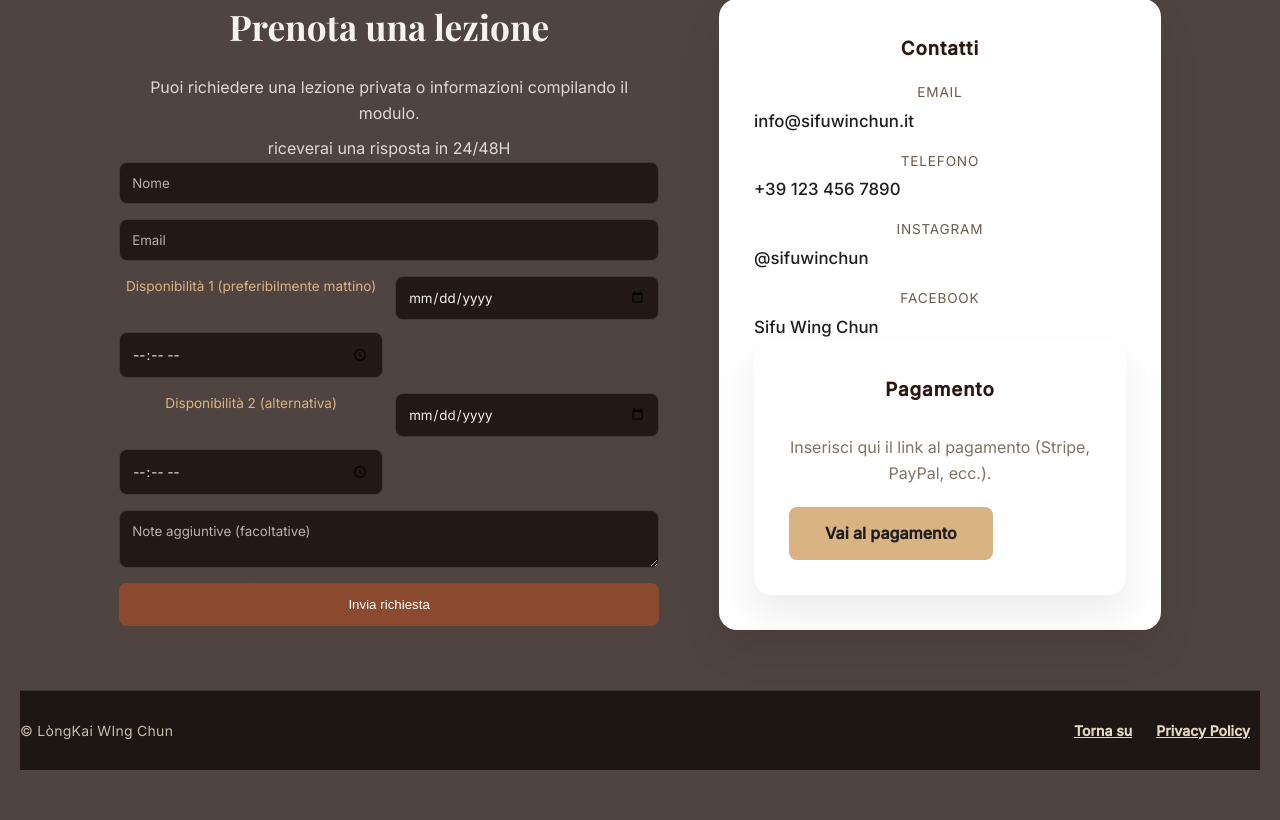
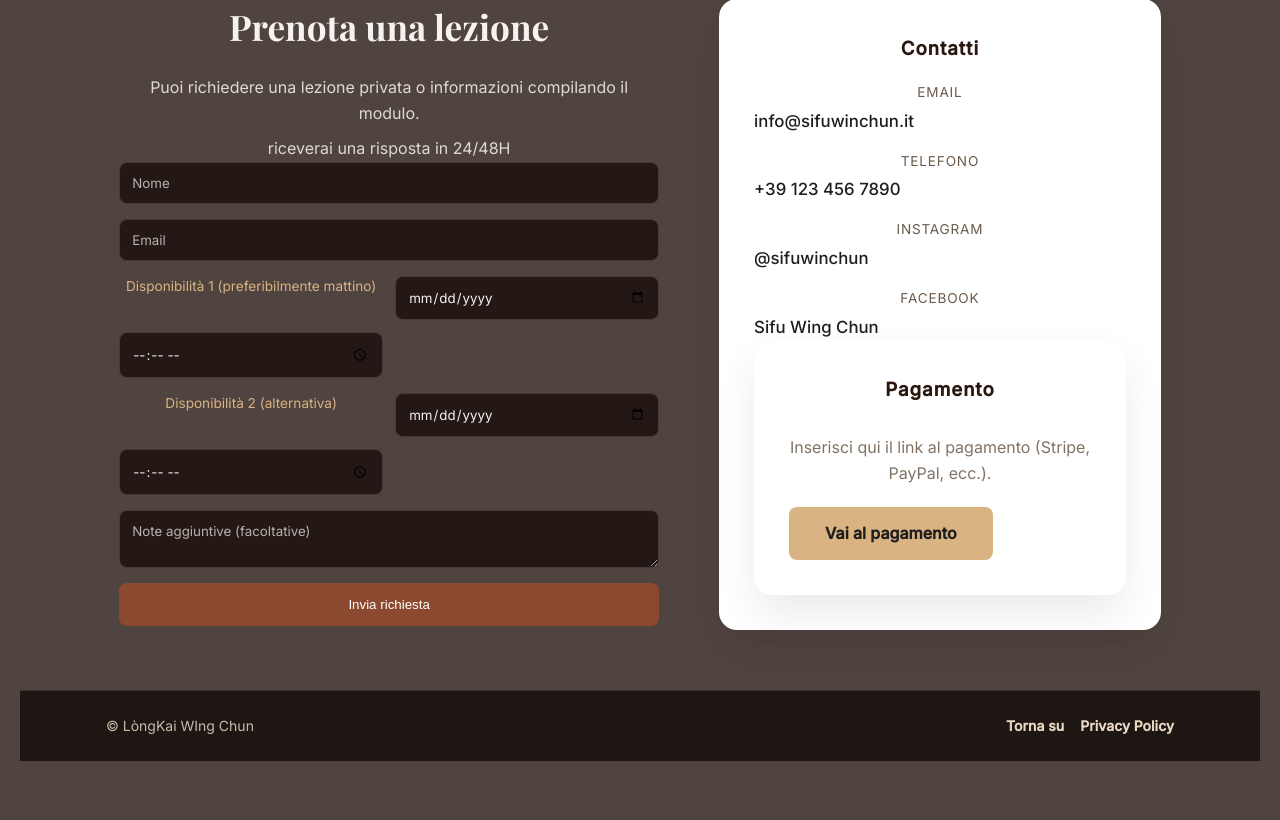
Before and after one commit to hsagency587/LONGKAI2, a PHP site: page / in a window 1280 px wide. Shown: the part 2492-3312 px from the top of the page. After the commit the page ends 3253 px from the top, so only its background shows below. Run offline with PHP 8.4, Linux system fonts and the light colour scheme.

Commit message:
Update styles.css

```diff
--- a/css/styles.css
+++ b/css/styles.css
@@ -319,46 +319,58 @@ h2 {
 .contact-list a:hover::after {
   width: 100%;
 }
-/* ========== Footer Banner Semplice ========== */
+/* ========== Footer full width, semplice ========== */
 
 .footer {
-  background: #1e1612;           /* marrone scuro caldo */
+  width: 100%;
+  background: #1e1612; /* scuro caldo */
   color: #e7d7c3;
-  padding: 28px 0;
-  border-top: 1px solid rgba(255,255,255,0.12);
+  padding: 24px 0;
+  border-top: 1px solid rgba(255, 255, 255, 0.12);
 }
 
+/* contenitore allineato al sito */
+.footer .container {
+  max-width: 1100px;
+  margin: 0 auto;
+  padding: 0 16px;
+}
+
+/* layout sinistra / destra */
 .footer-inner {
   display: flex;
   align-items: center;
   justify-content: space-between;
+}
+
+/* testo copyright */
+.footer p {
+  margin: 0;
+  font-size: 14px;
+}
+
+/* link a destra */
+.footer-links {
+  display: flex;
   gap: 16px;
 }
 
-.footer p {
-  margin: 0;
-  font-size: 14px;
-  letter-spacing: 0.02em;
-}
-
-/* Link del footer */
 .footer-links a {
   color: #e7d7c3;
   font-size: 14px;
   font-weight: 600;
-  padding: 6px 10px;
-  border-radius: 999px;
+  text-decoration: none;
 }
 
 .footer-links a:hover {
-  background: rgba(255,255,255,0.12);
-  color: #ffffff;
+  text-decoration: underline;
 }
 
-/* Mobile */
+/* mobile */
 @media (max-width: 700px) {
   .footer-inner {
     flex-direction: column;
+    gap: 12px;
     text-align: center;
   }
 }
```
